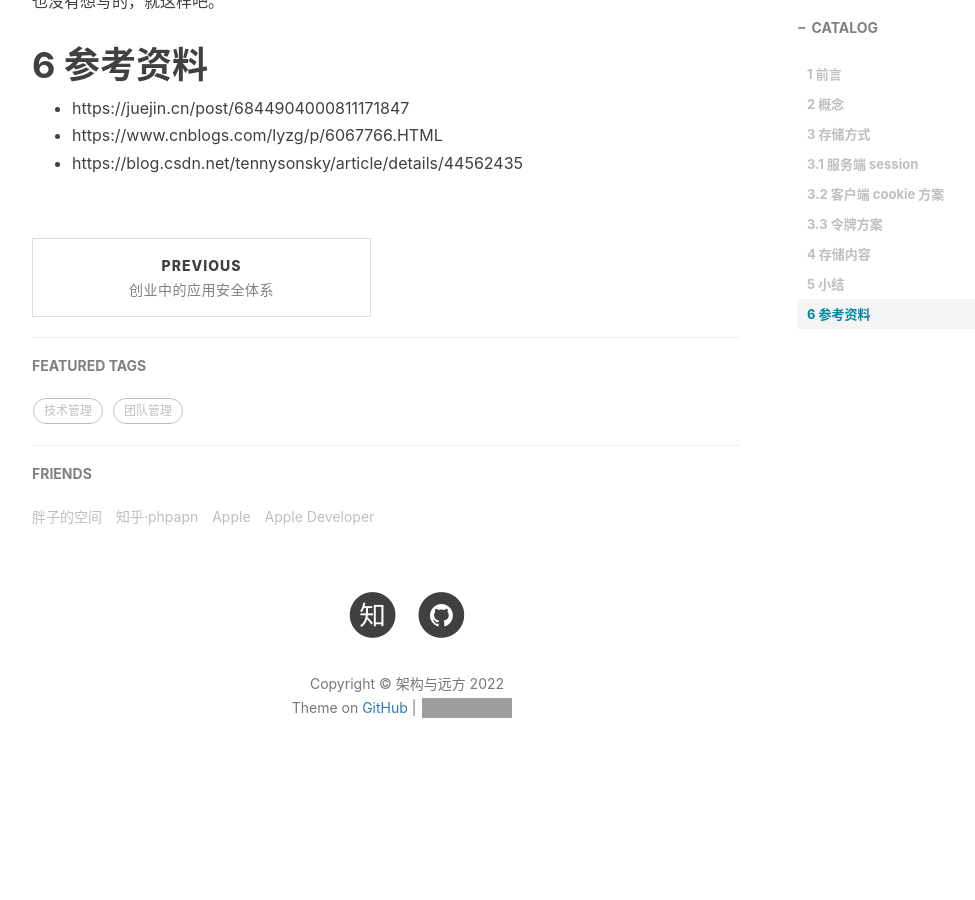
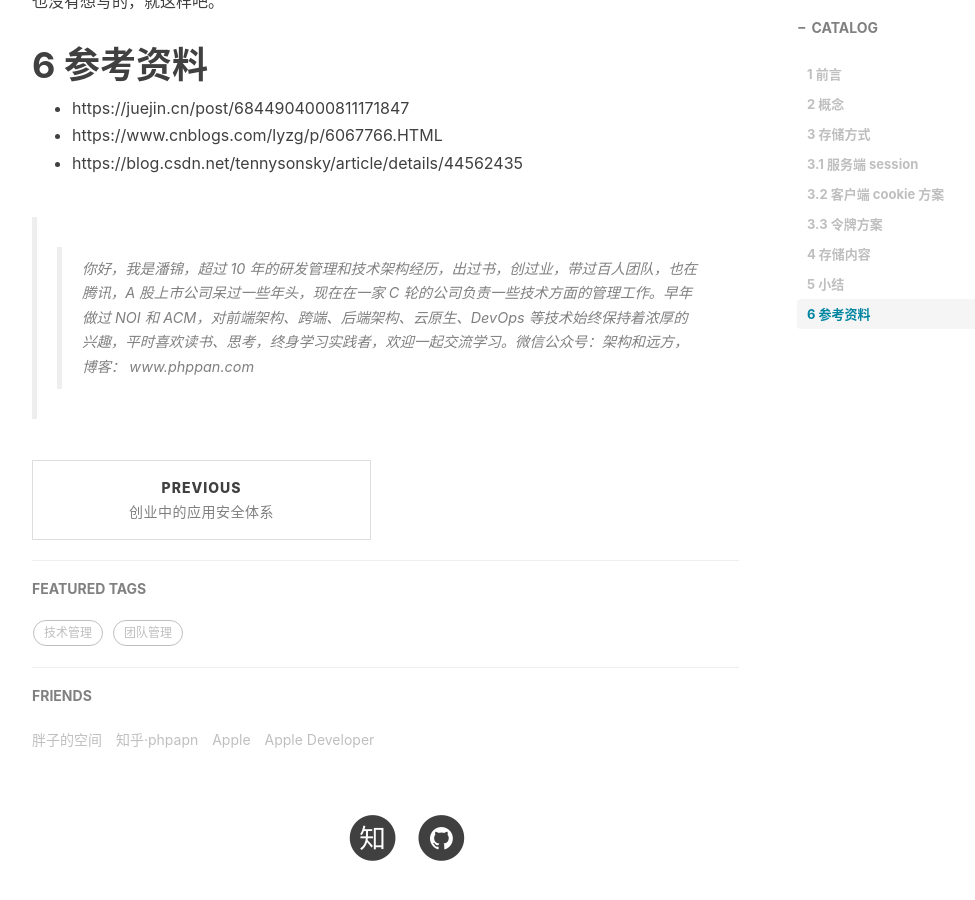
Before and after one commit to phppan/phppan.github.io, a Jekyll site: the page built from _posts/2022-01-16-WEB会话管理杂谈.md, in a window 1280 px wide and 900 px high, scrolled down 5370 px. Shown: the whole window, without its empty margins (233-1208 px from the left). Built offline with Jekyll 4.4.1, drawn with Linux system fonts in a browser that asks for light colours; nearby versions of some CDN libraries; comment, search, counter and statistics services are not loaded; before the commit the page ends 6182 px from its top, so only the background shows below that; grey boxes are pictures that could not be loaded.

Commit message:
fix: 添加作者作息

```diff
--- a/_posts/2022-01-16-WEB会话管理杂谈.md
+++ b/_posts/2022-01-16-WEB会话管理杂谈.md
@@ -127,3 +127,6 @@
 * https://juejin.cn/post/6844904000811171847
 * https://www.cnblogs.com/lyzg/p/6067766.HTML
 * https://blog.csdn.net/tennysonsky/article/details/44562435
+
+
+>>你好，我是潘锦，超过 10 年的研发管理和技术架构经历，出过书，创过业，带过百人团队，也在腾讯，A 股上市公司呆过一些年头，现在在一家 C 轮的公司负责一些技术方面的管理工作。早年做过 NOI 和 ACM，对前端架构、跨端、后端架构、云原生、DevOps 等技术始终保持着浓厚的兴趣，平时喜欢读书、思考，终身学习实践者，欢迎一起交流学习。微信公众号：架构和远方，博客： www.phppan.com
```
Also changed, not shown: _posts/2021-11-15-交付是一种基本的态度.md (+1 -1 lines), _posts/2021-12-04-高阶技术管理岗空降落地实践指南.md (+2 -0 lines), _posts/2022-01-01-创业中的应用安全体系.md (+3 -0 lines).
